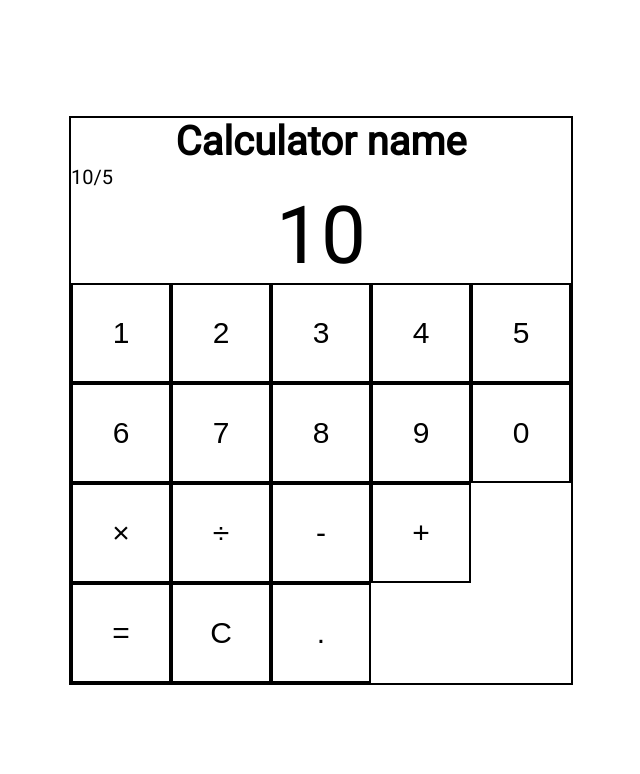
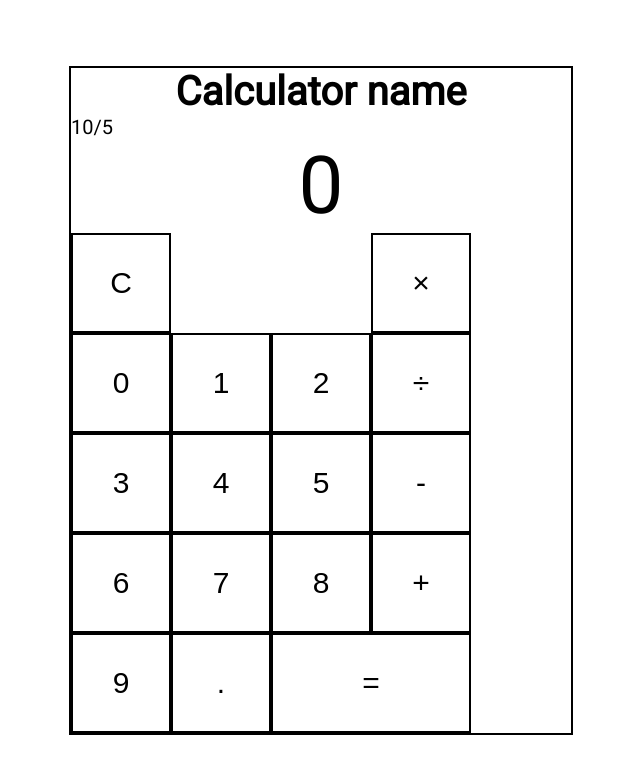
Before and after one commit to deivgin/calculator, a React app: page / in a window 1280 px wide. Shown: the top 774 px of the page, without its empty margins (319-959 px from the left). Built offline with nearby package versions, Linux system fonts and the light colour scheme.

Commit message:
Add basic grid layout. Add ability to change first operand

```diff
--- a/src/components/Calculator/Calculator.tsx
+++ b/src/components/Calculator/Calculator.tsx
@@ -10,17 +10,33 @@ import {
 } from "./components/model";
 
 const actions: Action[] = ["=", "C", "."];
-const numbers: Operand[] = [1, 2, 3, 4, 5, 6, 7, 8, 9, 0];
+const numbers: Operand[] = [0, 1, 2, 3, 4, 5, 6, 7, 8, 9];
 const operations: Operator[] = ["×", "÷", "-", "+"];
 
 const Calculator = () => {
   const [state, setState] = useState<State>(initialState);
 
+  const setFirstOperand = (num: number) => {
+    if (state.firstOperand === "0") {
+      setState((prevState) => ({ ...prevState, firstOperand: num.toString() }));
+    } else {
+      setState((prevState) => ({
+        ...prevState,
+        firstOperand: state.firstOperand + num.toString(),
+      }));
+    }
+  };
+
   return (
     <div className="calculator">
       <h1 className="calculator__name">Calculator name</h1>
-      <Screen />
-      <Pad numbers={numbers} actions={actions} operations={operations} />
+      <Screen mainScreen={state.firstOperand} />
+      <Pad
+        numbers={numbers}
+        actions={actions}
+        operations={operations}
+        setFirstOperand={setFirstOperand}
+      />
     </div>
   );
 };
--- a/src/components/Calculator/components/ActionButton.tsx
+++ b/src/components/Calculator/components/ActionButton.tsx
@@ -1,13 +1,14 @@
 import { Action } from "./model";
 
 interface Props {
-  children: Action;
+  char: Action;
+  type: string;
 }
 
-const ActionButton: React.FC<Props> = ({ children }) => {
+const ActionButton: React.FC<Props> = ({ char, type }) => {
   return (
-    <button className="calculator__button calculator__button--action">
-      {children}
+    <button className={`calculator__button pad__actions--${type}`}>
+      {char}
     </button>
   );
 };
--- a/src/components/Calculator/components/NumberButton.tsx
+++ b/src/components/Calculator/components/NumberButton.tsx
@@ -1,11 +1,17 @@
+import { Operand } from "./model";
+
 interface Props {
-  children: number;
+  number: Operand;
+  onClick: (num: number) => void;
 }
 
-const NumberButton: React.FC<Props> = ({ children }) => {
+const NumberButton: React.FC<Props> = ({ number, onClick }) => {
   return (
-    <button className="calculator__button calculator__button--number">
-      {children}
+    <button
+      className="calculator__button calculator__button--number"
+      onClick={() => onClick(number)}
+    >
+      {number}
     </button>
   );
 };
--- a/src/components/Calculator/components/Pad.tsx
+++ b/src/components/Calculator/components/Pad.tsx
@@ -1,32 +1,36 @@
 import NumberButton from "./NumberButton";
 import ActionButton from "./ActionButton";
-import OperationButton from "./OperationButton";
+import OperationButton from "./Operationbutton";
 import { Operand, Operator, Action } from "./model";
 
 interface Props {
   numbers: Operand[];
   operations: Operator[];
   actions: Action[];
+  setFirstOperand: (num: number) => void;
 }
 
-const Pad: React.FC<Props> = ({ numbers, operations, actions }) => {
+const Pad: React.FC<Props> = ({
+  numbers,
+  operations,
+  actions,
+  setFirstOperand,
+}) => {
   return (
     <div className="pad">
       <div className="pad__numbers">
         {numbers.map((number, index) => (
-          <NumberButton key={index}>{number}</NumberButton>
+          <NumberButton key={index} number={number} onClick={setFirstOperand} />
         ))}
       </div>
-      <div className="pad__actions">
+      <div className="pad__operators">
         {operations.map((operation, index) => (
           <OperationButton key={index}>{operation}</OperationButton>
         ))}
       </div>
-      <div className="pad__operators">
-        {actions.map((action, index) => (
-          <ActionButton key={index}>{action}</ActionButton>
-        ))}
-      </div>
+      <ActionButton char="=" type="equal" />
+      <ActionButton char="C" type="delete" />
+      <ActionButton char="." type="dot" />
     </div>
   );
 };
--- a/src/components/Calculator/components/Screen.tsx
+++ b/src/components/Calculator/components/Screen.tsx
@@ -1,10 +1,14 @@
 import { Operator } from "./model";
 
-const Screen: React.FC = () => {
+interface Props {
+  mainScreen: string;
+}
+
+const Screen: React.FC<Props> = ({ mainScreen }) => {
   return (
     <div className="calculator__screen">
       <div className="calculation">10/5</div>
-      <div className="number">10</div>
+      <div className="number">{mainScreen}</div>
     </div>
   );
 };
--- a/src/components/Calculator/components/model.ts
+++ b/src/components/Calculator/components/model.ts
@@ -1,12 +1,12 @@
 export interface State {
   firstOperand: string;
-  secondOperand: string;
+  secondOperand: number | null;
   operation: Operator | null;
 }
 
 export const initialState: State = {
-  firstOperand: "",
-  secondOperand: "",
+  firstOperand: "0",
+  secondOperand: null,
   operation: null,
 };
 
--- a/src/styles/_calculator.scss
+++ b/src/styles/_calculator.scss
@@ -1,33 +1,33 @@
-.calculator{
+.calculator {
   border: solid 2px #000;
   width: 50rem;
 
-    &__name{
+  &__name {
     font-size: 4rem;
     text-align: center;
   }
 
-    &__button{
+  &__button {
     background-color: inherit;
-        border: solid .2rem #000;
+    border: solid 0.2rem #000;
     font-size: 3rem;
     width: var(--buttonSize);
     height: var(--buttonSize);
-        &:hover{
+    &:hover {
       cursor: pointer;
       transform: scale(1.05);
     }
-        &:active{
+    &:active {
       transform: scale(1);
     }
   }
 
-    &__screen{
-        .calculation{
+  &__screen {
+    .calculation {
       font-size: 2rem;
     }
 
-        .number{
+    .number {
       text-align: center;
       font-size: 8rem;
     }
--- /dev/null
+++ b/src/styles/_pad.scss
@@ -0,0 +1,29 @@
+@use '../styles/variables';
+
+.pad {
+  display: grid;
+  grid-template-columns: repeat(4, var(--buttonSize));
+  grid-template-rows: repeat(5, var(--buttonSize));
+  &__numbers {
+    grid-column: 1/4;
+    grid-row: 2/6;
+  }
+
+  &__operators {
+    grid-column: 4/5;
+    grid-row: 1/5;
+  }
+
+  &__actions {
+    &--equal {
+      grid-column: 3/5;
+      grid-row: 5/6;
+      width: calc(2 * var(--buttonSize));
+    }
+
+    &--dot {
+      grid-column: 2/3;
+      grid-row: 5/6;
+    }
+  }
+}
--- a/src/styles/index.scss
+++ b/src/styles/index.scss
@@ -1,5 +1,6 @@
 @use './calculator';
 @use './variables';
+@use './pad';
 @import url("https://fonts.googleapis.com/css2?family=Roboto&display=swap");
 
 * {
```
Also changed, not shown: 1 other file (tests, documents, lock files or other folders). Lines whose indentation alone changed are shown as unchanged.
